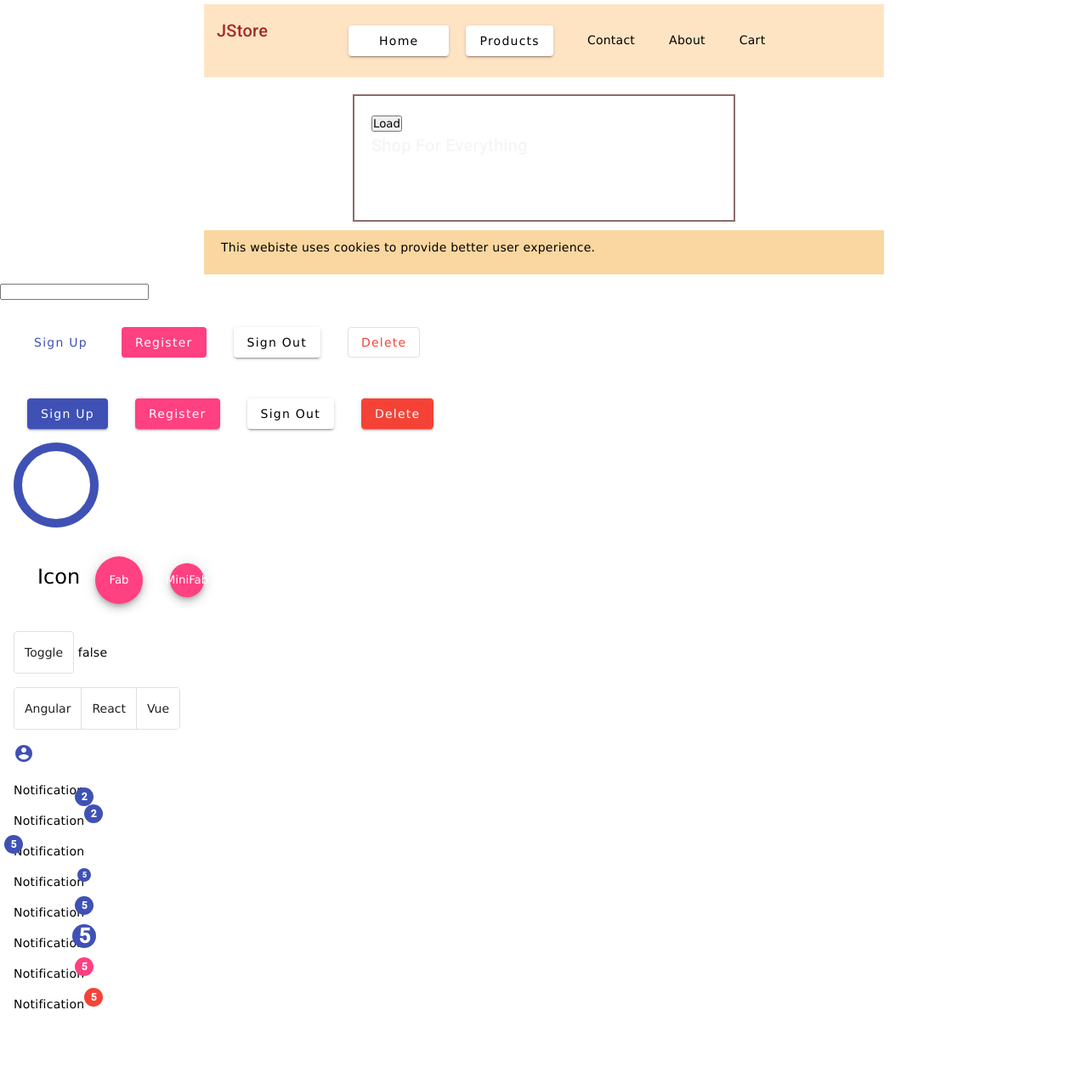
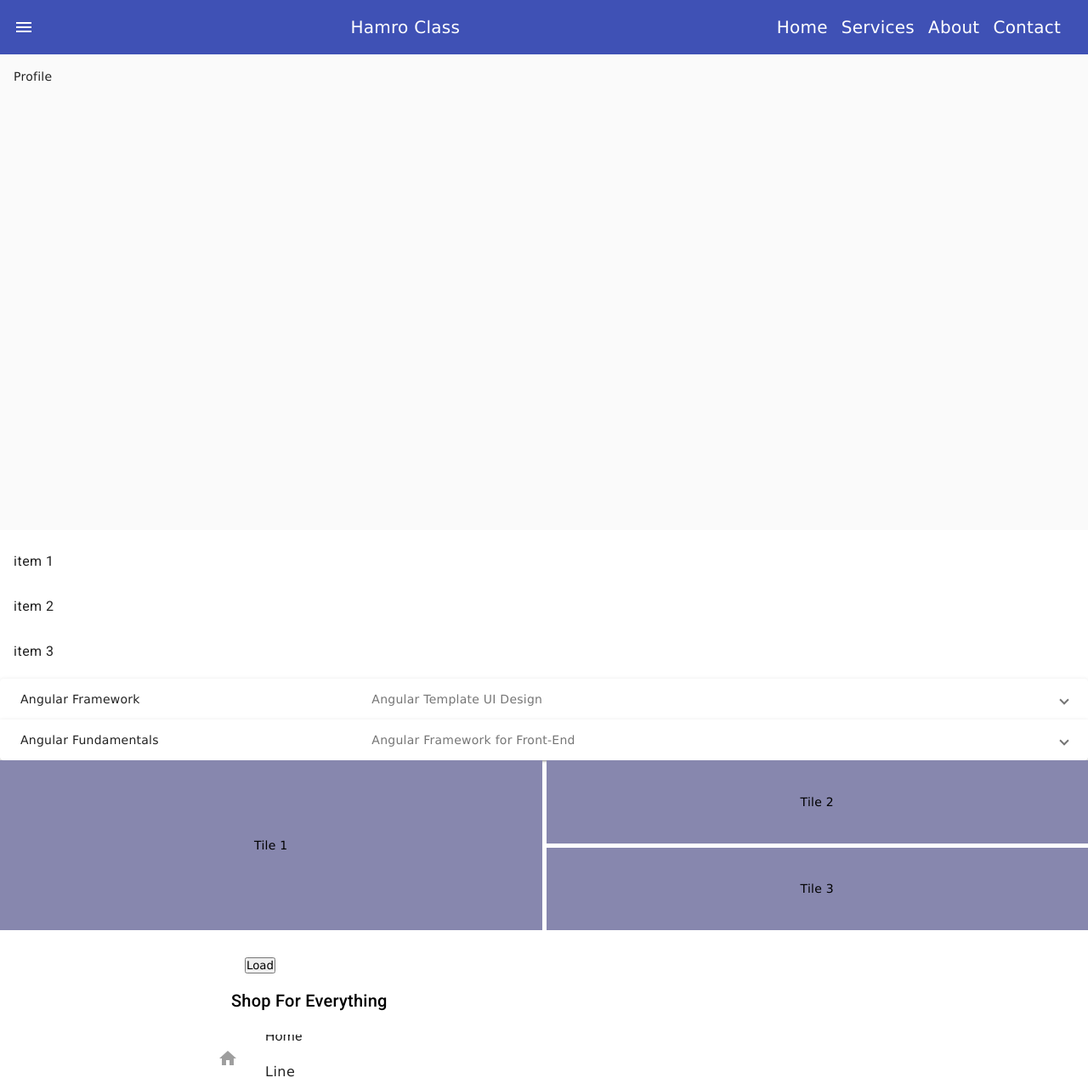
Before and after one commit to ranjetmahato416/Angular-Projects, an Angular app in the folder AngularBasics/: page / in a window 1280 px wide. Shown: the whole page at 85% size. Before the commit the page ends 1192 px from the top, so only its background shows below. Built offline with nearby package versions, Linux system fonts and the light colour scheme.

Commit message:
Material List

```diff
--- a/AngularBasics/src/app/Container/container.component.css
+++ b/AngularBasics/src/app/Container/container.component.css
@@ -10,4 +10,5 @@
 
 div{
     margin: 1rem;
+    width: 100%;
 }
--- a/AngularBasics/src/app/Container/container.component.html
+++ b/AngularBasics/src/app/Container/container.component.html
@@ -1,67 +1,19 @@
+
+<app-nav></app-nav>
+
 <div class="wrapper">
-    <app-nav></app-nav>
-    <app-header></app-header>
-    <app-notification></app-notification>
+    <div class="header">
+        <div class="site-slogan">
+            <mat-spinner *ngIf="showSpinner" color="warn" value="100"></mat-spinner>
+            <button (click)="onClick()">Load</button>
+            <h2>Shop For Everything</h2>
+        </div>
+    </div>
+    <mat-list>
+        <mat-list-item>
+            <mat-icon matListItemIcon>home</mat-icon>
+            <h3>Home</h3>
+            <p>Line</p>
+        </mat-list-item>
+    </mat-list>
 </div>
-
-
-<input [disabled]="false" type="text">
-<div>
-<button color="primary" mat-button>Sign Up</button>
-<button color="accent" mat-flat-button>Register</button>
-<button color="green" mat-raised-button>Sign Out</button>
-<button color="warn" mat-stroked-button>Delete</button>
-</div>
-
-<div>
-<button color="primary" disableRipple mat-raised-button>Sign Up</button>
-<button color="accent" mat-raised-button>Register</button>
-<button mat-raised-button>Sign Out</button>
-<button color="warn" mat-raised-button>Delete</button>
-<mat-progress-spinner value="100"></mat-progress-spinner>
-
-</div>
-<div>
-    <button mat-icon-button>Icon</button>
-    <button mat-fab>Fab</button>
-    <button mat-mini-fab>MiniFab</button>
-</div>
-<div>
-    <mat-button-toggle #toggleBtn disableRipple>Toggle</mat-button-toggle>
-    {{toggleBtn.checked}}
-</div>
-<div>
-    <mat-button-toggle-group #toggleGroup="matButtonToggleGroup" multiple>
-        <mat-button-toggle value="angular">Angular</mat-button-toggle>
-        <mat-button-toggle value="react">React</mat-button-toggle>
-        <mat-button-toggle value="vue">Vue</mat-button-toggle>
-    </mat-button-toggle-group>
-    {{toggleGroup.value}}
-</div>
-<div>
-    <mat-icon color="primary">account_circle</mat-icon>
-</div>
-<div>
-    <span [matBadge]="notifications" matBadgePosition="below after" >Notification</span>
-</div>
-<div>
-    <span [matBadge]="notifications" [matBadgeHidden]="notifications === 0" matBadgePosition="above after" matBadgeOverlap="false">Notification</span>
-</div>
-<div>
-    <span matBadge="5" matBadgePosition="above before">Notification</span>
-</div>
-<div>
-    <span matBadge="5" matBadgeSize="small">Notification</span>
-</div>
-<div>
-    <span matBadge="5" matBadgeSize="medium">Notification</span>
-</div>
-<div>
-    <span matBadge="5" matBadgeSize="large">Notification</span>
-</div>
-<div>
-    <span matBadge="5" matBadgeColor="accent">Notification</span>
-</div>
-<div>
-    <span matBadge="5" matBadgeColor="warn" matBadgeOverlap="false">Notification</span>
-</div>
--- a/AngularBasics/src/app/Container/container.component.ts
+++ b/AngularBasics/src/app/Container/container.component.ts
@@ -7,6 +7,17 @@
 })
 
 export class ContainerComponent{
-    notifications = 2;
+
+
+    showSpinner = false;
+
+  onClick(){
+    this.showSpinner = true;
+    setTimeout(() => {
+      this.showSpinner = false;
+
+    }, 3000);
+  }
+
 
 }
--- a/AngularBasics/src/app/app.module.ts
+++ b/AngularBasics/src/app/app.module.ts
@@ -7,6 +7,7 @@
 import { NotificationComponent } from './notification/notification.component';
 import { BrowserAnimationsModule } from '@angular/platform-browser/animations';
 import { MaterialModule } from './material/material.module';
+import { FormsModule } from '@angular/forms';
 
 @NgModule({
   declarations: [
@@ -19,7 +20,8 @@
   imports: [
   BrowserModule,
   BrowserAnimationsModule,
-  MaterialModule
+  MaterialModule,
+  FormsModule
   ],
   providers: [],
   bootstrap: [AppComponent]
--- a/AngularBasics/src/app/header/header.component.html
+++ b/AngularBasics/src/app/header/header.component.html
@@ -1,7 +1,64 @@
-<div class="header">
-    <div class="site-slogan">
-        <mat-spinner *ngIf="showSpinner" color="warn" value="100"></mat-spinner>
-        <button (click)="onClick()">Load</button>
-        <h2>Shop For Everything</h2>
-    </div>
+
+
+<div>
+    <input [disabled]="false" type="text">
+<div>
+<button color="primary" mat-button>Sign Up</button>
+<button color="accent" mat-flat-button>Register</button>
+<button color="green" mat-raised-button>Sign Out</button>
+<button color="warn" mat-stroked-button>Delete</button>
 </div>
+
+<div>
+<button color="primary" disableRipple mat-raised-button>Sign Up</button>
+<button color="accent" mat-raised-button>Register</button>
+<button mat-raised-button>Sign Out</button>
+<button color="warn" mat-raised-button>Delete</button>
+<mat-progress-spinner value="100"></mat-progress-spinner>
+
+</div>
+<div>
+    <button mat-icon-button>Icon</button>
+    <button mat-fab>Fab</button>
+    <button mat-mini-fab>MiniFab</button>
+</div>
+<div>
+    <mat-button-toggle #toggleBtn disableRipple>Toggle</mat-button-toggle>
+    {{toggleBtn.checked}}
+</div>
+<div>
+    <mat-button-toggle-group #toggleGroup="matButtonToggleGroup" multiple>
+        <mat-button-toggle value="angular">Angular</mat-button-toggle>
+        <mat-button-toggle value="react">React</mat-button-toggle>
+        <mat-button-toggle value="vue">Vue</mat-button-toggle>
+    </mat-button-toggle-group>
+    {{toggleGroup.value}}
+</div>
+<div>
+    <mat-icon color="primary">account_circle</mat-icon>
+</div>
+<div>
+    <span [matBadge]="notification" matBadgePosition="below after" >Notification</span>
+</div>
+<div>
+    <span [matBadge]="notification" [matBadgeHidden]="notification === 0" matBadgePosition="above after" matBadgeOverlap="false">Notification</span>
+</div>
+<div>
+    <span matBadge="5" matBadgePosition="above before">Notification</span>
+</div>
+<div>
+    <span matBadge="5" matBadgeSize="small">Notification</span>
+</div>
+<div>
+    <span matBadge="5" matBadgeSize="medium">Notification</span>
+</div>
+<div>
+    <span matBadge="5" matBadgeSize="large">Notification</span>
+</div>
+<div>
+    <span matBadge="5" matBadgeColor="accent">Notification</span>
+</div>
+<div>
+    <span matBadge="5" matBadgeColor="warn" matBadgeOverlap="false">Notification</span>
+</div>
+</div>
--- a/AngularBasics/src/app/header/header.component.ts
+++ b/AngularBasics/src/app/header/header.component.ts
@@ -6,15 +6,10 @@
   styleUrls: ['./header.component.css']
 })
 export class HeaderComponent {
+  notification = 12;
 
-  showSpinner = false;
 
-  onClick(){
-    this.showSpinner = true;
-    setTimeout(() => {
-      this.showSpinner = false;
 
-    }, 3000);
-  }
+
 
 }
--- a/AngularBasics/src/app/nav/nav.component.css
+++ b/AngularBasics/src/app/nav/nav.component.css
@@ -1,22 +1,26 @@
-.nav{
-    display: flex;
-    background-color: bisque;
-    margin: 0 auto;
+.navbar {
+    justify-content: space-between;
+}
+span{
+    padding-right: 1rem;
 }
 
-.site-name{
-    padding: 15px 15px;
-    color: brown;
+mat-sidenav-container {
+    height: 70vh;
+}
+mat-sidenav, mat-sidenav-content{
+    padding: 16px;
 }
 
-.site-menu{
-    margin: 5px 50px;
-    padding: 20px 30px;
-
+mat-sidenav{
+    background-color: lightcoral;
+    width: 200px;
 }
 
-a{
-    text-decoration: none;
-    margin: 0 20px;
-    color: black;
+mat-list-item {
+    margin-top: 5px;
 }
+
+mat-grid-tile {
+    background-color: rgb(135, 135, 174);
+}
--- a/AngularBasics/src/app/nav/nav.component.html
+++ b/AngularBasics/src/app/nav/nav.component.html
@@ -1,12 +1,79 @@
-<div class="nav">
-    <div class="site-name">
-        <h2>JStore</h2>
-    </div>
-    <div class="site-menu">
-        <button mat-raised-button><a href="#">Home</a></button>
-        <a mat-raised-button href="#">Products</a>
-        <a href="#">Contact</a>
-        <a href="#">About</a>
-        <a href="#">Cart</a>
-    </div>
+<div>
+    <mat-toolbar color="primary" class="navbar">
+        <mat-icon (click) ="sidenav.toggle()" >menu</mat-icon>
+        <div>Hamro Class</div>
+        <div>
+            <span>Home</span>
+            <span>Services</span>
+            <span>About</span>
+            <span>Contact</span>
+        </div>
+    </mat-toolbar>
+
+    <mat-sidenav-container>
+        <mat-sidenav mode="side" #sidenav [(opened)]="opened">
+            <!-- <mat-nav-list>
+            <mat-icon matListItemIcon>home</mat-icon><a mat-list-item href="#">Home</a>
+            <a mat-list-item href="#">About</a>
+            <a mat-list-item href="#">Services</a>
+            <a mat-list-item href="#">Contact</a>
+        </mat-nav-list> -->
+        <mat-list>
+            <mat-list-item>
+                <mat-icon matListItemIcon color="primary">home</mat-icon>
+                <span matLine>Home</span>
+                <p matLine>Line</p>
+            </mat-list-item>
+            <mat-divider></mat-divider>
+            <mat-list-item>
+                <mat-icon matListItemIcon color="primary">folder</mat-icon>
+                <span matLine>Folder</span>
+                <p matLine>Line 2</p>
+            </mat-list-item>
+        </mat-list>
+    </mat-sidenav>
+
+        <mat-sidenav-content>Profile</mat-sidenav-content>
+    </mat-sidenav-container>
+    <mat-list dense>
+        <mat-list-item>item 1</mat-list-item>
+        <mat-list-item>item 2</mat-list-item>
+        <mat-list-item>item 3</mat-list-item>
+    </mat-list>
+
+    <mat-accordion>
+
+        <mat-expansion-panel>
+            <mat-expansion-panel-header>
+                <mat-panel-title>
+                    Angular Framework
+                </mat-panel-title>
+                <mat-panel-description>Angular Template UI Design</mat-panel-description>
+            </mat-expansion-panel-header>
+            <p>This is the best way to learn Angular Material.</p>
+            <mat-action-row>
+            <button color="accent" mat-raised-button>Enroll</button>
+        </mat-action-row>
+    </mat-expansion-panel>
+
+    <mat-expansion-panel>
+        <mat-expansion-panel-header>
+            <mat-panel-title>
+                Angular Fundamentals
+            </mat-panel-title>
+            <mat-panel-description>Angular Framework for Front-End</mat-panel-description>
+        </mat-expansion-panel-header>
+        <p>This is the best way to learn Angular FrameWork.</p>
+        <mat-action-row>
+            <button mat-fab>Enroll</button>
+        </mat-action-row>
+    </mat-expansion-panel>
+</mat-accordion>
+
+    <mat-grid-list cols="2" rowHeight="fit" style="height: 200px" gutterSize="5px">
+        <mat-grid-tile rowspan="2">Tile 1</mat-grid-tile>
+        <mat-grid-tile>Tile 2</mat-grid-tile>
+        <mat-grid-tile>Tile 3</mat-grid-tile>
+    </mat-grid-list>
+
 </div>
--- a/AngularBasics/src/app/nav/nav.component.ts
+++ b/AngularBasics/src/app/nav/nav.component.ts
@@ -7,4 +7,13 @@
 })
 export class NavComponent {
 
+  opened = false;
+
+  onClick(){
+    this.opened = true;
+    setTimeout (() => {
+      this.opened =false;
+    }, 3000)
+  }
+
 }
```
Also changed, not shown: AngularBasics/src/app/material/material.module.ts (+13 -1 lines).
